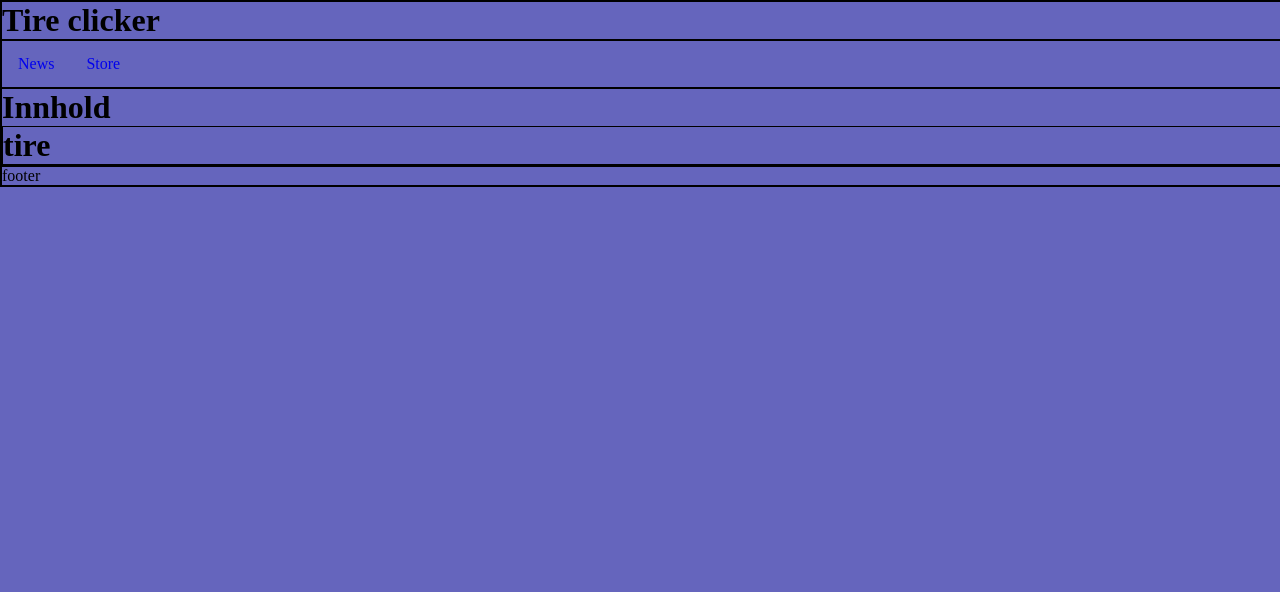
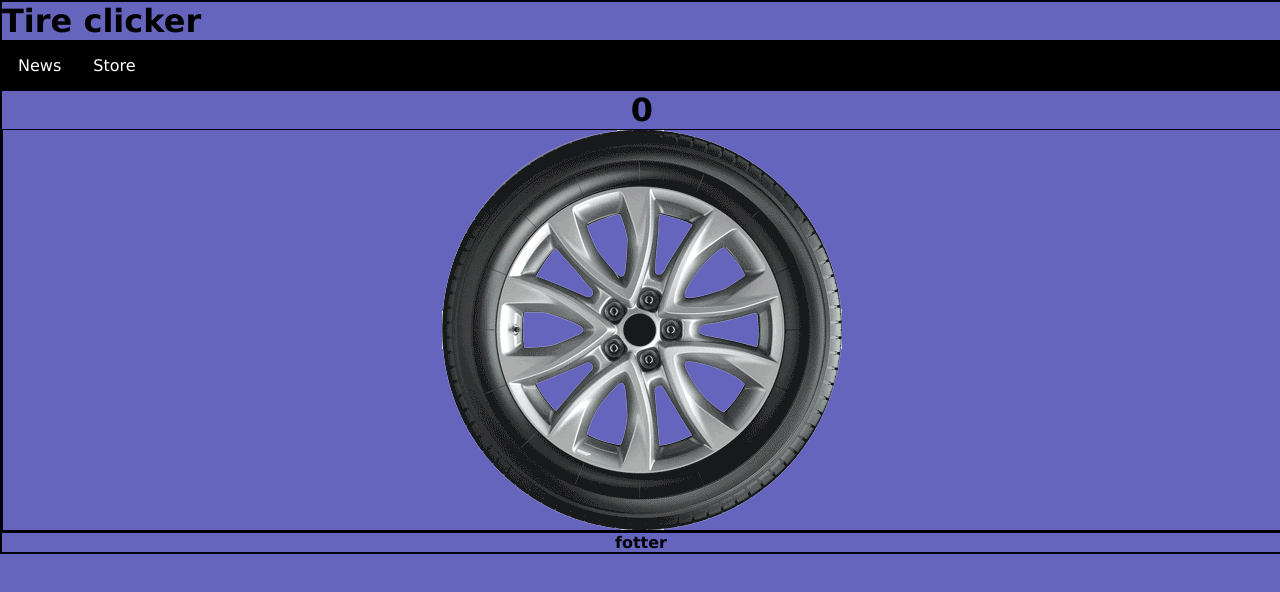
Before and after one commit to serty04/Java-script-prosjekt, a plain HTML site: page index.html in a window 1280 px wide. Drawn offline with Linux system fonts and the light colour scheme.

Commit message:
begynt med java script, å trykke på bildet gir deg nå en score

```diff
--- a/index.html
+++ b/index.html
@@ -19,20 +19,33 @@
         </div>
 
         <div id="innhold">
-            <h1>Innhold</h1>
+            <h1 id="score">0</h1>
+            <div id="tire">
 
-            <div id="tire">
-                <h1>tire</h1>
+                <img onclick="dekk()" src="dekk.png" alt="">
             </div>
 
         </div>
 
         <div id="footer">
-            footer
+            <h4>fotter</h4>
         </div>
 
     </div>
 
+<script>
+   var i = 0;
+   var x = 1;
+   function dekk(){
+    i = i + x
 
+    document.getElementById("score").innerHTML = i
+
+
+
+
+   }
+
+</script>
 </body>
 </html>
--- a/style.css
+++ b/style.css
@@ -1,12 +1,13 @@
 * {
     margin: 0px;
+    font-family: Verdana, Geneva, Tahoma, sans-serif;
 }
 
 div{
     border: solid 1px black;
 }
 html body{
-  width: 100%;
+  min-height: 100vh;
   background-color: rgb(101, 101, 189);
 }
 #header{
@@ -27,20 +28,27 @@ html body{
     display: flex;
     flex-direction: column;
     flex-wrap: wrap;
-}
+  }
 #tire{
 
 }
 #footer{
-flex-wrap: wrap;
-}
+    border-top: solid black 1px;
+    display: flex;
+    align-items: center;
+    justify-content: center;
+    flex-direction: column;
+    margin-top:auto;
+    bottom: 0;
+
+  }
 
 ul {
     list-style-type: none;
     margin: 0;
     padding: 0;
     overflow: hidden;
-    background-color: rgb(101, 101, 189);
+    background-color: rgb(0, 0, 0);
   }
 
   li {
@@ -49,6 +57,7 @@ ul {
 
   li a {
     display: block;
+    color: white;
     text-align: center;
     padding: 14px 16px;
     text-decoration: none;
@@ -58,3 +67,11 @@ ul {
   li a:hover {
     background-color: #111;
   }
+  #tire{
+    display: flex;
+    justify-content: center;
+  }
+  #score{
+    display: flex;
+    justify-content: center;
+  }
```
Also changed, not shown: dekk.png (added).
